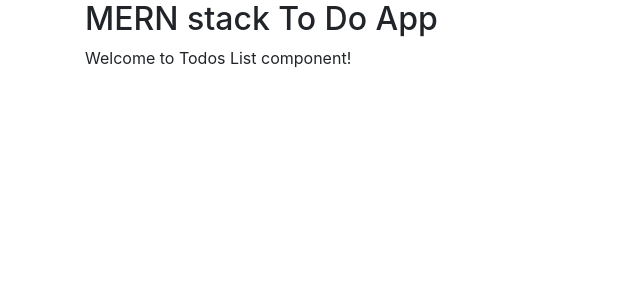
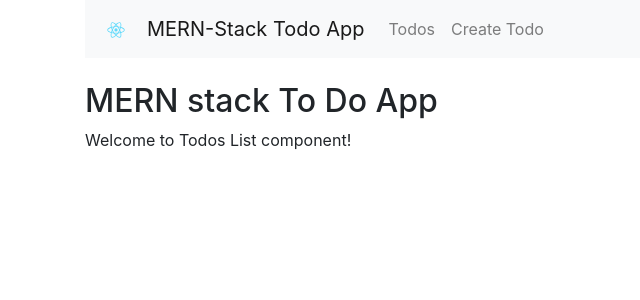
Before and after one commit to jasylwong/mern-todo-app, a React (Create React App) app: page / in a window 1280 px wide. Shown: the top 300 px of the page, without its empty margins (0-640 px from the left). Built offline with nearby package versions, Linux system fonts and the light colour scheme.

Commit message:
add onChangeToDoDescription function to CreateToDo

```diff
--- a/src/App.js
+++ b/src/App.js
@@ -6,11 +6,31 @@ import CreateTodo from "./components/create-todo.component";
 import "bootstrap/dist/css/bootstrap.min.css";
 import './App.css';
 
+import logo from "./logo.svg"
+
 class App extends Component {
   render() {
     return (
       <Router>
         <div className="container">
+          <nav className="navbar navbar-expand-lg navbar-light bg-light">
+            <a className="navbar-brand" href="#" target="_blank">
+              <img src={logo} width="30" height="30" alt="CodingTheSmartWay.com" />
+            </a>
+            <Link to="/" className="navbar-brand">MERN-Stack Todo App</Link>
+            <div className="collpase navbar-collapse">
+              <ul className="navbar-nav mr-auto">
+                <li className="navbar-item">
+                  <Link to="/" className="nav-link">Todos</Link>
+                </li>
+                <li className="navbar-item">
+                  <Link to="/create" className="nav-link">Create Todo</Link>
+                </li>
+              </ul>
+            </div>
+          </nav>
+          <br/>
+
           <h2>MERN stack To Do App</h2>
           <Route path="/" exact component={TodosList} />
           <Route path="/edit:id" component={EditTodo} />
--- a/src/components/create-todo.component.js
+++ b/src/components/create-todo.component.js
@@ -0,0 +1,27 @@
+import React, { Component } from "react";
+
+export default class CreateTodo extends Component {
+  constructor(props) {
+    super(props);
+
+    this.state = {
+      todo_descriptions: '',
+      todo_responsible: '',
+      todo_priority: '',
+      todo_completed: false
+    }
+  }
+
+  onChangeToDoDescription(e) {
+    this.setState({
+      todo_description: e.target.value
+    })
+  }
+  render() {
+    return (
+      <div>
+        <p>Welcome to Create Todo component!</p>
+      </div>
+    );
+  }
+}
--- a/src/components/edit-todo.component.js
+++ b/src/components/edit-todo.component.js
@@ -0,0 +1,11 @@
+import React, { Component } from "react";
+
+export default class EditTodo extends Component {
+  render() {
+    return (
+      <div>
+        <p>Welcome to Edit Todo component!</p>
+      </div>
+    );
+  }
+}
```
